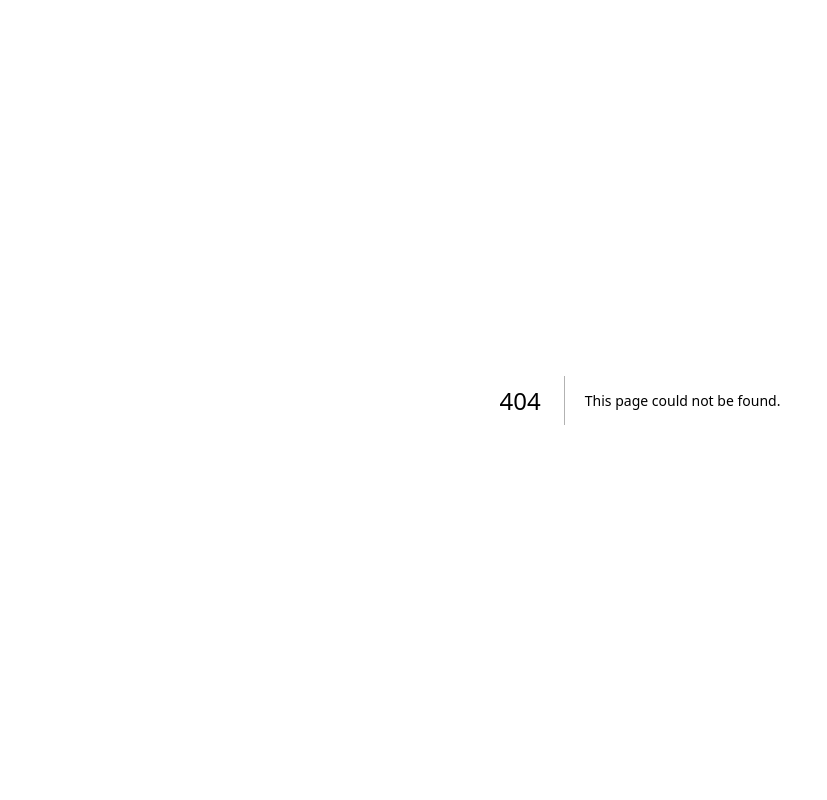
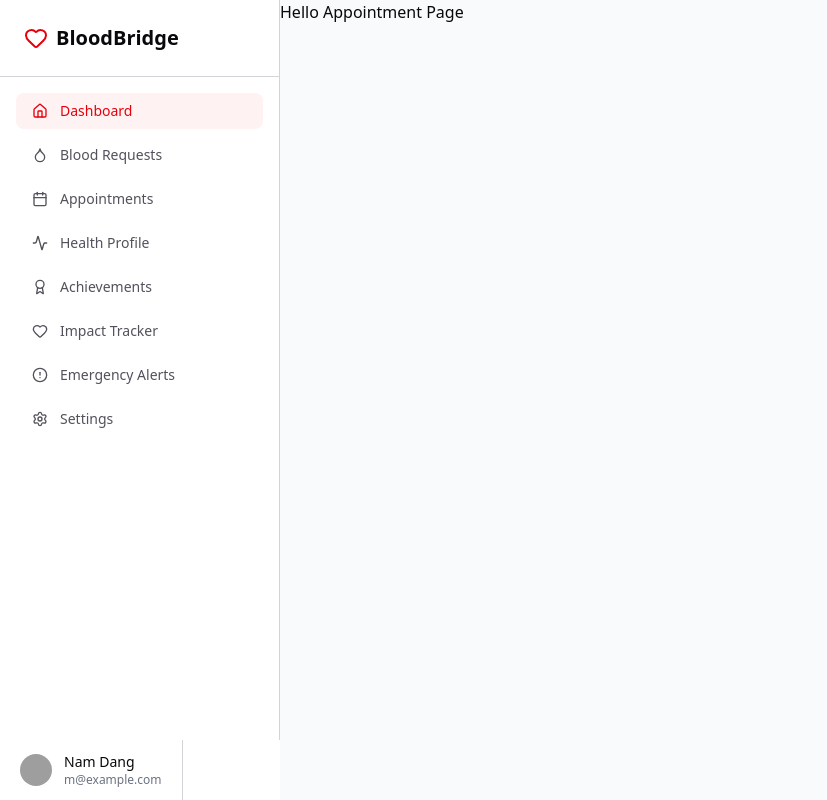
Before and after one commit to swp391-group-3/blood-donation-system-backend, a Next.js app in the folder frontend/: page /member/appointment in a window 1280 px wide. Before the commit this address had no page. Shown: the whole page, without its empty margins (0-827 px from the left). Built offline with nearby package versions, Linux system fonts and the light colour scheme; grey boxes are pictures that could not be loaded.

Commit message:
feat: add appointment page

```diff
--- /dev/null
+++ b/frontend/src/app/member/appointment/page.tsx
@@ -0,0 +1,5 @@
+export default function AppointmentPage() {
+    return(
+        <h1>Hello Appointment Page</h1>
+    )
+}
```
